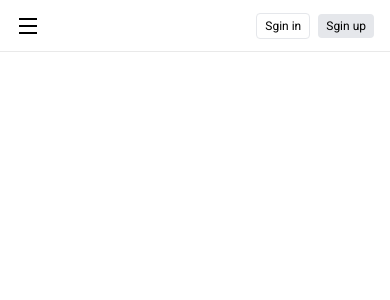
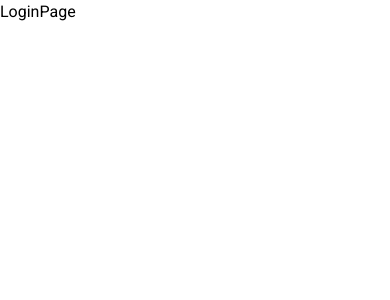
Before and after one commit to Faizan-Py-314/FlowBoard, a React (Vite) app in the folder frontend/: page /login in a window 390 px wide. Shown: the top 300 px of the page. Built offline with nearby package versions, Linux system fonts and the light colour scheme.

Commit message:
setup react-router-dom and manage layout

```diff
--- a/frontend/package.json
+++ b/frontend/package.json
@@ -14,6 +14,7 @@
     "@tailwindcss/vite": "^4.3.3",
     "react": "^19.2.8",
     "react-dom": "^19.2.8",
+    "react-router-dom": "^7.18.2",
     "tailwindcss": "^4.3.3"
   },
   "devDependencies": {
--- a/frontend/src/App.jsx
+++ b/frontend/src/App.jsx
@@ -1,16 +1,23 @@
 import React, { useState }  from 'react'
-import Navbar from './components/Navbar'
-import Topbar from './components/Topbar'
+import { BrowserRouter, Routes, Route } from 'react-router-dom'
+import MainLayout from './layouts/MainLayout'
+import Home from './pages/Home'
+import LoginPage from './pages/LoginPage'
+
 
 function App() {
-    const [navActive, setNavActive] = useState(false)
 
   return (
     <>
-      <div className='flex'>
-        <Navbar navActive={navActive} setNavActive={setNavActive} />
-        <Topbar setNavActive={setNavActive} />
-      </div>
+      <BrowserRouter>
+        <Routes>
+          <Route element={<MainLayout/>}>
+            <Route path='/' element={<Home/>} />
+          </Route>
+
+          <Route path='login' element={ <LoginPage/> }/>
+        </Routes>
+      </BrowserRouter>
     </>
   )
 }
--- a/frontend/src/components/Topbar.jsx
+++ b/frontend/src/components/Topbar.jsx
@@ -1,8 +1,11 @@
 import React from 'react'
+import { useNavigate } from 'react-router-dom'
 import { RiMenuLine, RiArrowRightSLine } from "@remixicon/react";
 
 
 const Topbar = ({setNavActive}) => {
+  const navigate = useNavigate()
+
   return (
     <>
       <div className='w-full h-13 p-4 flex justify-between items-center bbs lg:h-17 lg:px-6 xl:px-10'>
@@ -12,8 +15,8 @@ const Topbar = ({setNavActive}) => {
         </div>
 
         <div className='flex items-center gap-2 text-xs lg:text-sm lg:gap-4'>
-          <button className='border border-gray-200 py-1 px-2 rounded-sm cursor-pointer hover:bg-gray-300 lg:py-2 lg:px-3 lg:rounded-md'>Sgin in</button>
-          <button className='bg-gray-200 py-1 px-2 rounded-sm cursor-pointer hover:bg-gray-300 lg:py-2 lg:px-3 lg:rounded-md'>Sgin up</button>
+          <button onClick={() => navigate('login')} className='border border-gray-200 py-1 px-2 rounded-sm cursor-pointer hover:bg-gray-300 lg:py-2 lg:px-3 lg:rounded-md'>Sgin in</button>
+          <button onClick={() => navigate('login')} className='bg-gray-200 py-1 px-2 rounded-sm cursor-pointer hover:bg-gray-300 lg:py-2 lg:px-3 lg:rounded-md'>Sgin up</button>
         </div>
       </div>
     </>
--- /dev/null
+++ b/frontend/src/layouts/MainLayout.jsx
@@ -0,0 +1,20 @@
+import React, { useState } from 'react'
+import { Outlet } from 'react-router-dom'
+import Navbar from '../components/Navbar'
+import Topbar from '../components/Topbar'
+
+const MainLayout = () => {
+    const [navActive, setNavActive] = useState(false)
+
+  return (
+    <div className='flex'>
+        <Navbar navActive={navActive} setNavActive={setNavActive} />
+        <div className='w-full'>
+            <Topbar setNavActive={setNavActive} />
+            <Outlet />
+        </div>
+    </div>
+  )
+}
+
+export default MainLayout
--- /dev/null
+++ b/frontend/src/pages/Home.jsx
@@ -0,0 +1,9 @@
+import React from 'react'
+
+const Home = () => {
+  return (
+    <div>Home</div>
+  )
+}
+
+export default Home
--- /dev/null
+++ b/frontend/src/pages/LoginPage.jsx
@@ -0,0 +1,9 @@
+import React from 'react'
+
+const LoginPage = () => {
+  return (
+    <div>LoginPage</div>
+  )
+}
+
+export default LoginPage
```
Also changed, not shown: 1 other file (tests, documents, lock files or other folders).
